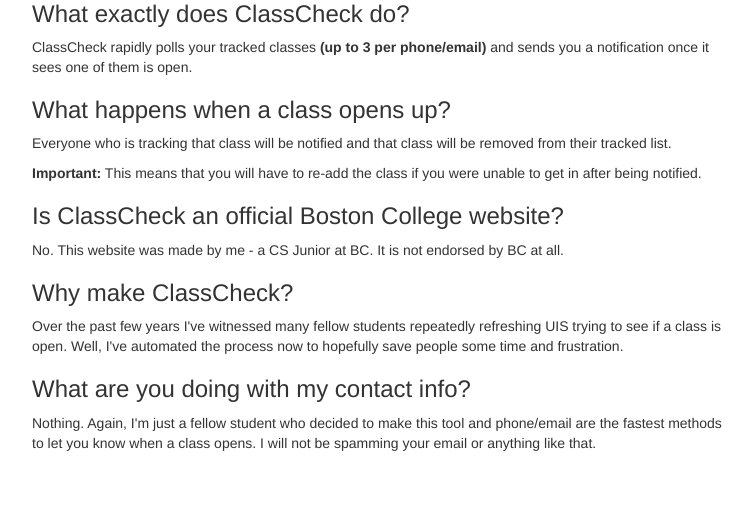
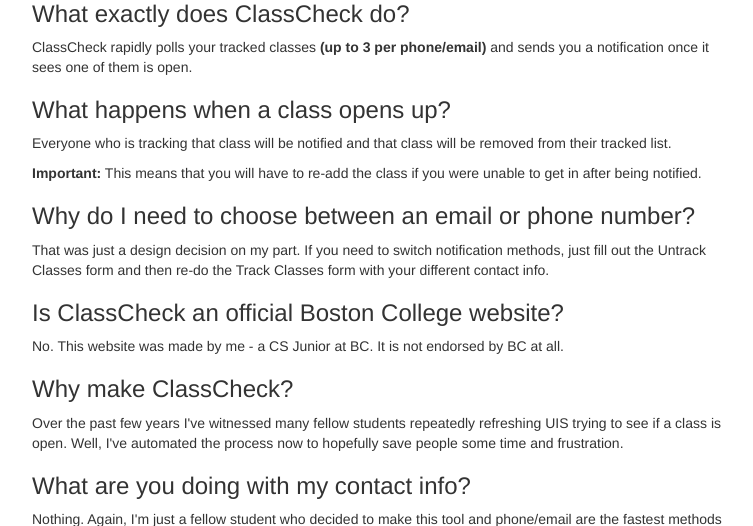
Before and after one commit to kyleryanj/ClassCheck, a Django app: page /faq/ in a window 1280 px wide. Shown: the part 200-726 px from the top of the page, without its empty margins (258-1011 px from the left). Run offline with Django 3.2, Linux system fonts and the light colour scheme; parts of the project's set-up code (start-up, migrations or seed data) failed here and were passed over; some libraries are stand-ins or nearby versions.

Commit message:
Change FAQ a bit

```diff
--- a/checker/templates/checker/faq.html
+++ b/checker/templates/checker/faq.html
@@ -11,6 +11,9 @@
 <p>Everyone who is tracking that class will be notified and that class will be removed from their tracked list.</p>
 <p><b>Important:</b> This means that you will have to re-add the class if you were unable to get in after being notified.</p>
 
+<h3>Why do I need to choose between an email or phone number?</h3>
+<p>That was just a design decision on my part. If you need to switch notification methods, just fill out the Untrack Classes form and then re-do the Track Classes form with your different contact info.</p>
+
 <h3>Is ClassCheck an official Boston College website?</h3>
 <p>No. This website was made by me - a CS Junior at BC. It is not endorsed by BC at all.</p>
 
```
